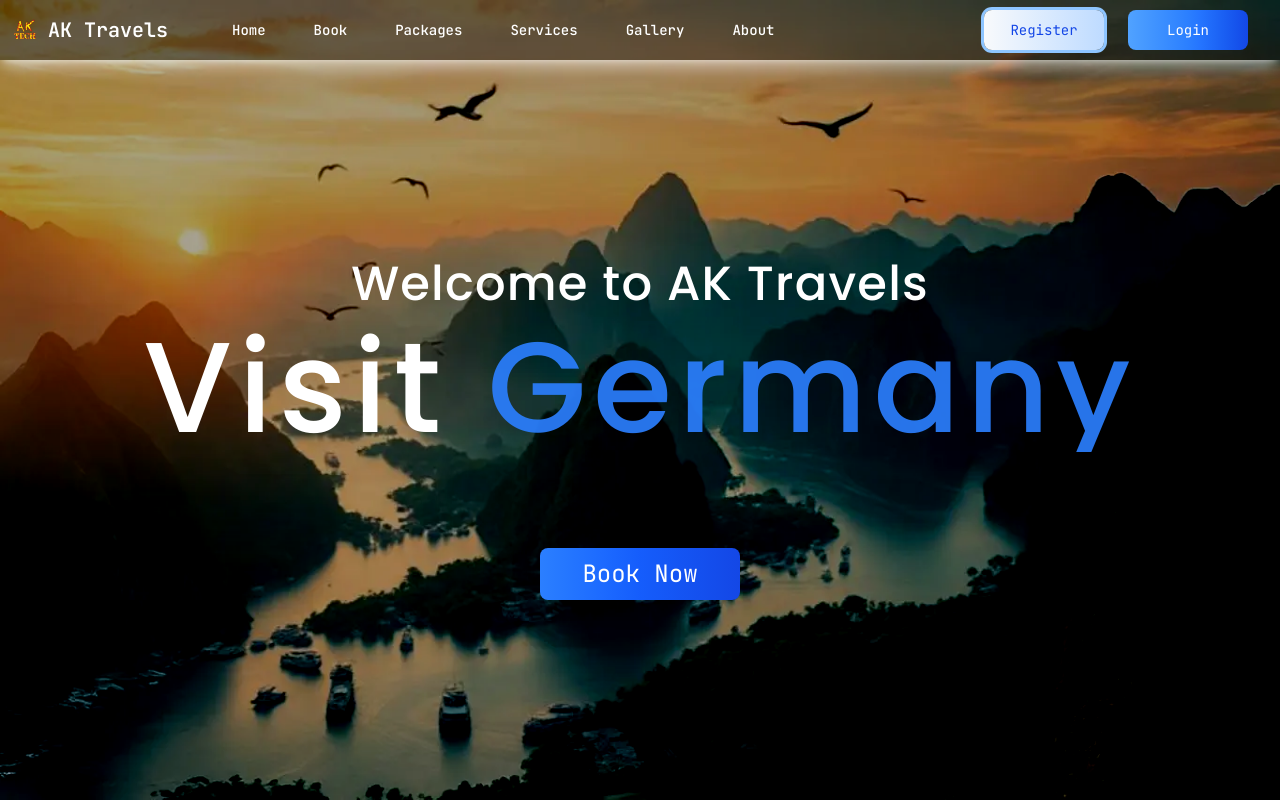
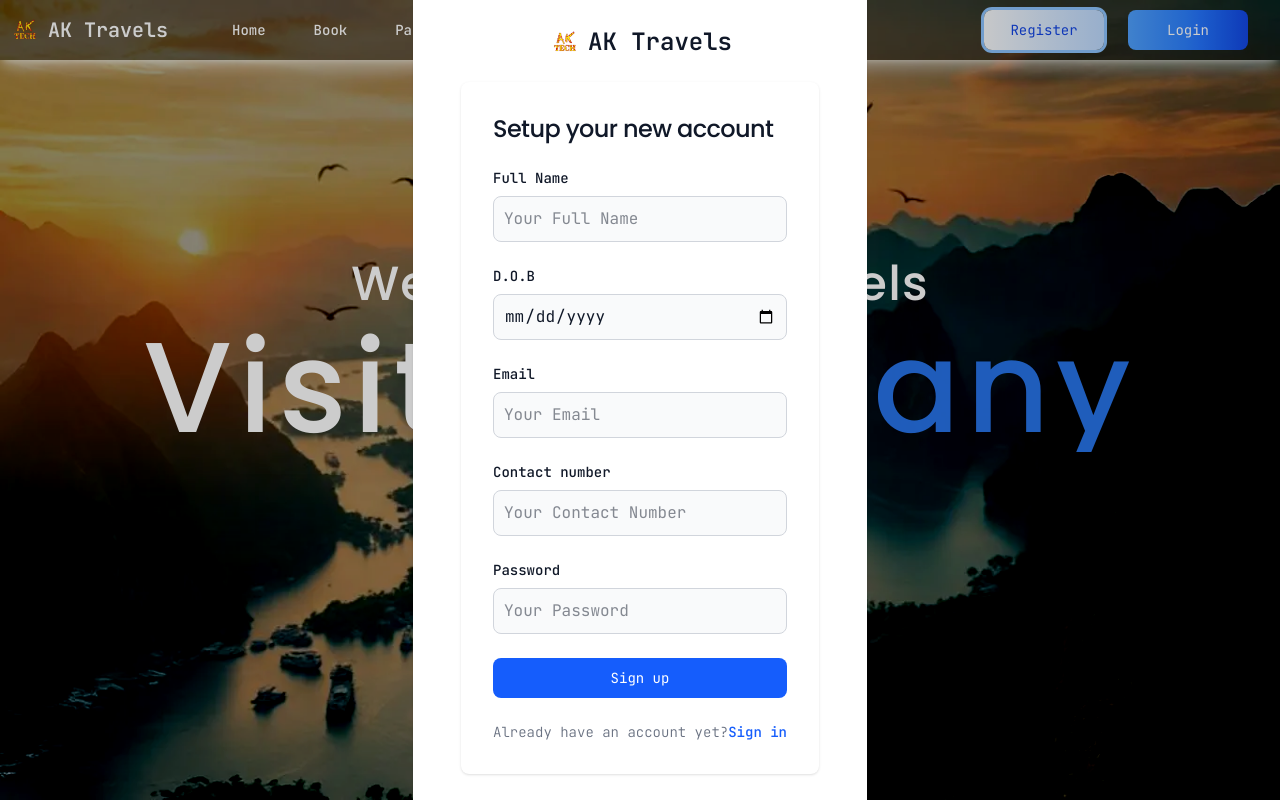
Before and after one commit to aktech27/jain-online-fe-project, a React (Vite) app: page / in a window 1280 px wide. Both pictures are taken after a click on the button "Register". Shown: the top 800 px of the page. Built offline with nearby package versions, Linux system fonts and the light colour scheme.

Commit message:
Render Modal dynamically based on type

```diff
--- a/src/components/General/LoginButton.tsx
+++ b/src/components/General/LoginButton.tsx
@@ -1,6 +1,11 @@
+import { useContext } from 'react';
+import { ModalContext } from '../../context';
+
 const LoginButton = () => {
+  const { handleOpen } = useContext(ModalContext);
   return (
     <button
+      onClick={() => handleOpen('LOGIN')}
       type="button"
       className="w-30 transition-all duration-300 text-white bg-gradient-to-r from-blue-400 via-blue-500 to-blue-700 hover:bg-gradient-to-bl hover:scale-105 focus:ring-3 focus:outline-none focus:ring-blue-300 font-medium rounded-lg text-sm px-5 py-2.5 text-center cursor-pointer"
     >
--- a/src/components/General/Modal.tsx
+++ b/src/components/General/Modal.tsx
@@ -5,7 +5,7 @@ const Modal: React.FC<{ children: React.ReactNode }> = ({ children }) => {
   const { isModalOpen, handleClose } = useContext(ModalContext);
 
   return (
-    <div className={`fixed inset-0 flex justify-center items-center transition-colors ${isModalOpen ? 'visible bg-black/20' : 'invisible'}`}>
+    <div className={`fixed z-15 inset-0 flex justify-center items-center transition-colors ${isModalOpen ? 'visible bg-black/20' : 'invisible'}`}>
       <div className={`bg-white rounded-xl shadow p-6 transition-all ${isModalOpen ? 'scale-100 opacity-100' : 'scale-125 opacity-0'}`}>
         <button onClick={handleClose} className="absolute top-2 right-2 p-1 rounded-lg text-gray-400 bg-white hover:bg-gray-50 hover:text-gray-600">
           X
--- a/src/components/General/RegisterButton.tsx
+++ b/src/components/General/RegisterButton.tsx
@@ -1,6 +1,11 @@
+import { useContext } from 'react';
+import { ModalContext } from '../../context';
+
 const RegisterButton = () => {
+  const { handleOpen } = useContext(ModalContext);
   return (
     <button
+      onClick={() => handleOpen('REGISTER')}
       type="button"
       className="w-30 transition-all duration-300 text-blue-700 bg-gradient-to-r from-slate-50 to-blue-200 hover:bg-gradient-to-bl hover:scale-105 focus:ring-3 focus:outline-none focus:ring-blue-300 font-medium rounded-lg text-sm px-5 py-2.5 text-center cursor-pointer"
     >
--- a/src/components/Navigation/MobileAuthButtons.tsx
+++ b/src/components/Navigation/MobileAuthButtons.tsx
@@ -1,9 +1,9 @@
 import LoginButton from '../General/LoginButton';
 import RegisterButton from '../General/RegisterButton';
 
-const MobileAuthButtons = () => {
+const MobileAuthButtons = ({ handleMobNavClick }: { handleMobNavClick: () => void }) => {
   return (
-    <div className="flex flex-row gap-6 mx-auto p-4 justify-between">
+    <div onClick={handleMobNavClick} className="flex flex-row gap-6 mx-auto p-4 justify-between">
       <RegisterButton />
       <LoginButton />
     </div>
--- a/src/components/Navigation/NavItemsMobile.tsx
+++ b/src/components/Navigation/NavItemsMobile.tsx
@@ -41,7 +41,7 @@ const NavMobile = ({ navItems, isSelected, handleMobNavClick, toggleSelect }: Pr
           </>
         ))}
       </ul>
-      <MobileAuthButtons />
+      <MobileAuthButtons handleMobNavClick={handleMobNavClick} />
     </div>
   );
 };
--- a/src/components/Navigation/Navbar.tsx
+++ b/src/components/Navigation/Navbar.tsx
@@ -1,10 +1,14 @@
-import React, { useState, useEffect } from 'react';
+import React, { useState, useEffect, useContext } from 'react';
 import Logo from '../../assets/aktechtbg.webp';
 import { NavbarItems } from '../../types';
 import NavIcon from './NavIcon';
 import NavMobile from './NavItemsMobile';
 import NavItems from './NavItems';
 import AuthButtons from './AuthButtons';
+import Modal from '../General/Modal';
+import LoginForm from '../Login/LoginForm';
+import { ModalContext } from '../../context';
+import RegisterForm from '../Register/RegisterForm';
 
 const Navbar: React.FC = () => {
   const navItems: NavbarItems[] = [
@@ -63,6 +67,8 @@ const Navbar: React.FC = () => {
     },
   ];
 
+  const { isModalOpen, modalType } = useContext(ModalContext);
+
   const [isSelected, setIsSelected] = useState<boolean>(false);
   const [isOpen, setIsOpen] = useState<boolean>(false);
 
@@ -103,6 +109,7 @@ const Navbar: React.FC = () => {
   }, []);
 
   return (
+    <>
       <nav className="border-gray-200 bg-black/40 shadow-lg shadow-white/50 text-white">
         <div className="flex flex-wrap lg:flex-nowrap items-center gap-2 mx-auto px-2 min-h-[60px]">
           <a href="#" className="flex items-center space-x-2 rtl:space-x-reverse">
@@ -115,6 +122,8 @@ const Navbar: React.FC = () => {
           <AuthButtons />
         </div>
       </nav>
+      {isModalOpen && <Modal>{modalType === 'LOGIN' ? <LoginForm /> : <RegisterForm />}</Modal>}
+    </>
   );
 };
 
--- a/src/context/Providers/ModalContext.tsx
+++ b/src/context/Providers/ModalContext.tsx
@@ -1,15 +1,19 @@
 import React, { useState } from 'react';
 import { ModalContext } from '../index';
+import { ModalType } from '../../types';
 
 const ModalContextProvider: React.FC<{ children: React.ReactNode }> = ({ children }) => {
-  const [isModalOpen, setIsOpen] = useState(false);
+  const [isModalOpen, setIsModalOpen] = useState(false);
+  const [modalType, setModalType] = useState<ModalType>(null);
   const handleClose = () => {
-    setIsOpen(false);
+    setIsModalOpen(false);
+    setModalType(null);
   };
-  const handleOpen = () => {
-    setIsOpen(true);
+  const handleOpen = (type: ModalType) => {
+    setModalType(type);
+    setIsModalOpen(true);
   };
-  return <ModalContext.Provider value={{ isModalOpen, handleClose, handleOpen }}>{children}</ModalContext.Provider>;
+  return <ModalContext.Provider value={{ isModalOpen, modalType, handleClose, handleOpen }}>{children}</ModalContext.Provider>;
 };
 
 export default ModalContextProvider;
--- a/src/context/index.ts
+++ b/src/context/index.ts
@@ -3,6 +3,7 @@ import { ModalContextStateTypes } from '../types';
 
 export const ModalContext = createContext<ModalContextStateTypes>({
   isModalOpen: false,
+  modalType: null,
   handleClose: () => {},
   handleOpen: () => {},
 });
--- a/src/types/index.ts
+++ b/src/types/index.ts
@@ -45,8 +45,11 @@ export interface SectionHeadPropTypes {
   subtitle: string;
 }
 
+export type ModalType = 'LOGIN' | 'REGISTER' | null;
+
 export interface ModalContextStateTypes {
   isModalOpen: boolean;
+  modalType: ModalType;
   handleClose: () => void;
-  handleOpen: () => void;
+  handleOpen: (type: ModalType) => void;
 }
```
Lines whose indentation alone changed are shown as unchanged.
